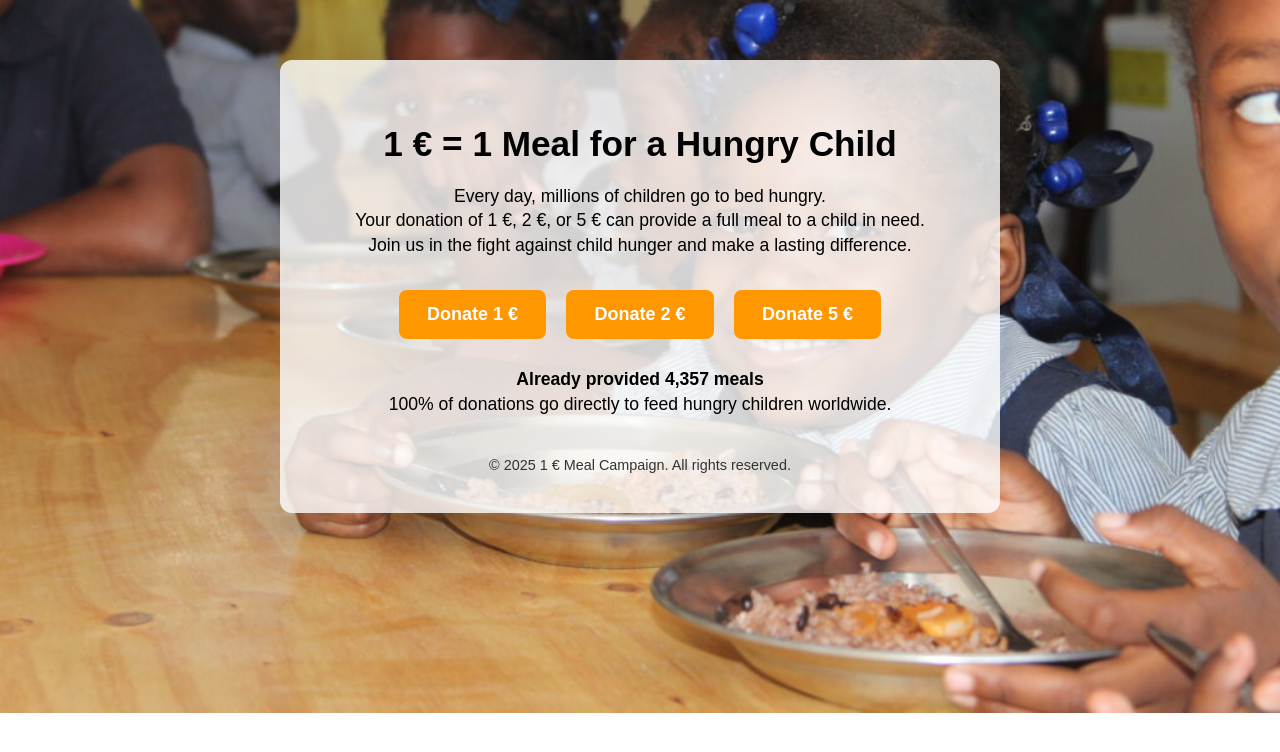
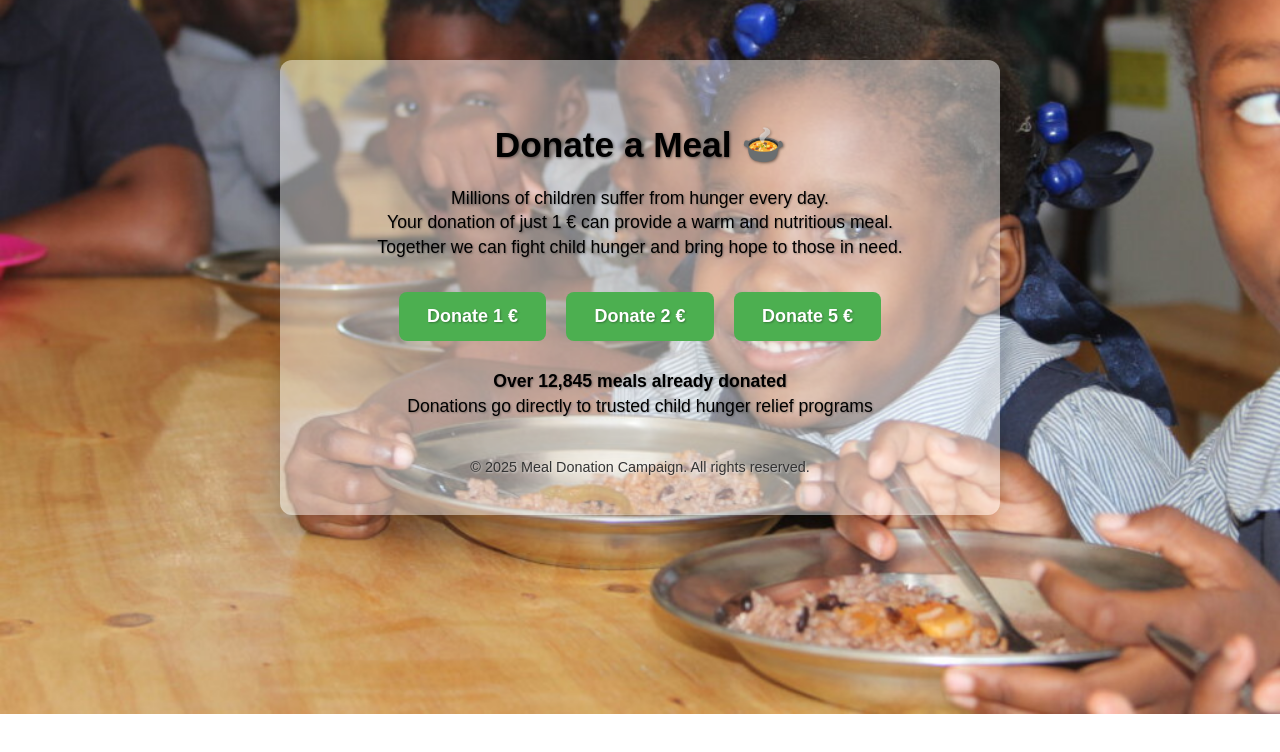
Before and after one commit to Donation-website/donate-meals, a website: page index.html in a window 1280 px wide. Drawn offline with Linux system fonts and the light colour scheme; a script that the page names is missing.

Commit message:
Update index.html

```diff
--- a/index.html
+++ b/index.html
@@ -3,10 +3,19 @@
 <head>
   <meta charset="UTF-8" />
   <meta name="viewport" content="width=device-width, initial-scale=1.0"/>
-  <title>Donate to Feed Hungry Children – 1€ = 1 Meal</title>
-  <meta name="description" content="Help feed hungry children worldwide. Donate 1€, 2€, or 5€ to provide a full meal. Your contribution saves lives and makes a lasting difference.">
-  <meta name="keywords" content="donation, charity, feed children, hungry children, child hunger, help, donate, child support, food aid">
-  <meta name="author" content="1€ Meal Campaign">
+  <title>Donate a Meal – Feed Children in Need</title>
+  <meta name="description" content="Donate just 1€ to provide a warm meal for hungry children. Every contribution makes a difference in fighting child hunger.">
+  <meta name="keywords" content="
+donate meal, feed children, child hunger, charity, food donation, support kids,
+spenden essen, kinder hilfe, wohltätigkeit, hunger bekämpfen, wohlfahrt,
+aiuto bambini, donazione pasti, fame nel mondo, beneficenza,
+étel adomány, gyermekéhezés, jótékonyság
+">
+  <meta name="author" content="Meal Donation Campaign">
+
+  <!-- Google site verification -->
+  <meta name="google-site-verification" content="pC3-wUryvHxOWDzsqq2iIxZzBAYIENcn4QZaUho_2sA" />
+
   <script src="https://js.stripe.com/v3/"></script>
   <style>
     body {
@@ -18,17 +27,27 @@
       text-align:center;
     }
     .overlay {
-      background: rgba(255, 255, 255, 0.8);
+      background: rgba(255, 255, 255, 0.45);
       padding: 40px;
       border-radius:12px;
       margin:60px auto;
       max-width:640px;
+      box-shadow: 0 0 20px rgba(0,0,0,0.2);
     }
-    h1 { font-size:2.2em; margin-bottom:20px; }
-    p { font-size:1.1em; margin-bottom:25px; line-height:1.4; }
+    h1 {
+      font-size:2.2em;
+      margin-bottom:20px;
+      text-shadow: 1px 1px 3px rgba(0,0,0,0.5);
+    }
+    p {
+      font-size:1.1em;
+      margin-bottom:25px;
+      line-height:1.4;
+      text-shadow: 1px 1px 2px rgba(0,0,0,0.3);
+    }
     .donate-buttons { margin:20px 0; }
     button {
-      background:#ff9800;
+      background:#4caf50;
       border:none;
       padding:14px 28px;
       margin:8px;
@@ -37,18 +56,24 @@
       cursor:pointer;
       border-radius:8px;
       font-weight:bold;
+      text-shadow: 1px 1px 2px rgba(0,0,0,0.3);
     }
-    button:hover { background:#e68900; }
-    .footer { margin-top:40px; font-size:0.9em; color:#333; }
+    button:hover { background:#43a047; }
+    .footer {
+      margin-top:40px;
+      font-size:0.9em;
+      color:#333;
+      text-shadow: 1px 1px 2px rgba(255,255,255,0.5);
+    }
   </style>
 </head>
 <body>
   <div class="overlay">
-    <h1>1 € = 1 Meal for a Hungry Child</h1>
+    <h1>Donate a Meal 🍲</h1>
     <p>
-      Every day, millions of children go to bed hungry.<br>
-      Your donation of 1 €, 2 €, or 5 € can provide a full meal to a child in need.<br>
-      Join us in the fight against child hunger and make a lasting difference.
+      Millions of children suffer from hunger every day.<br>
+      Your donation of just 1 € can provide a warm and nutritious meal.<br>
+      Together we can fight child hunger and bring hope to those in need.
     </p>
 
     <div class="donate-buttons">
@@ -57,10 +82,10 @@
       <button onclick="donate(5)">Donate 5 €</button>
     </div>
 
-    <p><strong>Already provided <span id="meals-count">4,357</span> meals</strong><br>
-       100% of donations go directly to feed hungry children worldwide.</p>
+    <p><strong>Over <span id="meals-count">12,845</span> meals already donated</strong><br>
+       Donations go directly to trusted child hunger relief programs</p>
 
-    <div class="footer">© 2025 1 € Meal Campaign. All rights reserved.</div>
+    <div class="footer">© 2025 Meal Donation Campaign. All rights reserved.</div>
   </div>
 
   <script>
```
